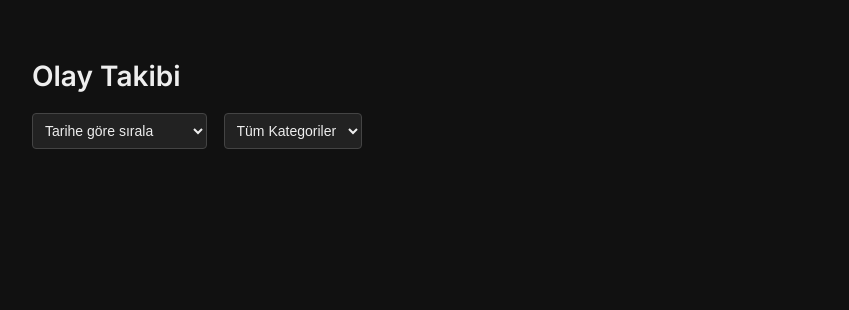
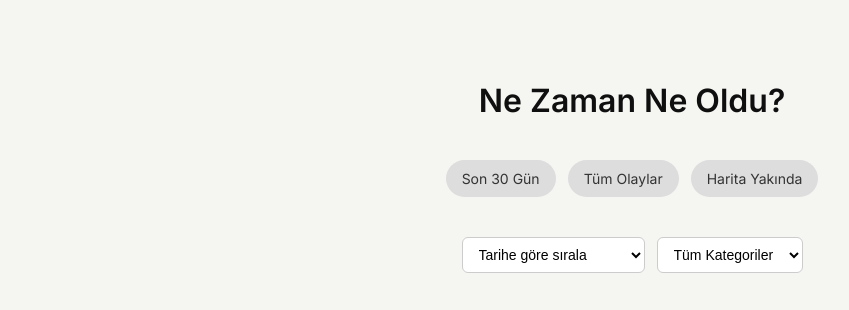
Before and after one commit to ekinyasa/bizeneleroldu, a plain HTML site: page index.html in a window 1280 px wide. Shown: the whole page, without its empty margins (8-857 px from the left). Drawn offline with Linux system fonts and the light colour scheme; no server answers.

Commit message:
Update index.html

```diff
--- a/index.html
+++ b/index.html
@@ -6,59 +6,112 @@
   <title>Bize neler oldu</title>
   <link href="https://fonts.googleapis.com/css2?family=Inter:wght@400;600&display=swap" rel="stylesheet">
   <style>
+    :root {
+      --bg: #f5f5f2;
+      --text: #0f0f0f;
+      --accent: #c5c5c5;
+    }
     body {
       margin: 0;
-      padding: 40px;
+      padding: 60px 24px;
       font-family: 'Inter', sans-serif;
-      background-color: #111;
-      color: #eee;
+      background-color: var(--bg);
+      color: var(--text);
+      display: flex;
+      flex-direction: column;
+      align-items: center;
     }
     h1 {
-      font-size: 28px;
+      font-size: 32px;
       font-weight: 600;
-      margin-bottom: 20px;
+      margin-bottom: 40px;
+      text-align: center;
+    }
+    .pill-row {
+      display: flex;
+      gap: 12px;
+      margin-bottom: 40px;
+      flex-wrap: wrap;
+      justify-content: center;
+    }
+    .pill {
+      background-color: #ddd;
+      padding: 10px 16px;
+      border-radius: 9999px;
+      font-size: 14px;
+      font-weight: 500;
+      color: #333;
+      cursor: pointer;
     }
     .controls {
-      margin-bottom: 30px;
+      display: flex;
+      gap: 12px;
+      margin-bottom: 40px;
+      flex-wrap: wrap;
+      justify-content: center;
     }
     select {
-      padding: 8px;
-      margin-right: 12px;
+      padding: 8px 12px;
       font-size: 14px;
-      background: #222;
-      color: #eee;
-      border: 1px solid #444;
-      border-radius: 4px;
+      background: #fff;
+      color: #000;
+      border: 1px solid #ccc;
+      border-radius: 6px;
     }
     .event {
+      width: 100%;
+      max-width: 720px;
+      background: white;
+      border-radius: 12px;
+      padding: 24px;
       margin-bottom: 24px;
-      border-left: 3px solid #eee;
-      padding-left: 16px;
+      box-shadow: 0 2px 10px rgba(0,0,0,0.05);
+    }
+    .event img {
+      width: 100%;
+      border-radius: 8px;
+      margin-bottom: 16px;
+      background: #eee;
+      height: 200px;
+      object-fit: cover;
     }
     .date {
       font-weight: 600;
-      color: #ccc;
+      color: #888;
       font-size: 14px;
+      margin-bottom: 4px;
     }
     .text-a {
-      font-size: 16px;
-      margin: 4px 0;
+      font-size: 18px;
+      font-weight: 500;
+      margin-bottom: 4px;
     }
     .text-b {
-      font-size: 14px;
-      color: #aaa;
+      font-size: 16px;
+      color: #555;
+      margin-bottom: 8px;
     }
     .category {
       font-size: 12px;
-      color: #999;
+      color: #aaa;
     }
     a {
-      color: #0af;
+      color: #0077cc;
+      text-decoration: none;
+    }
+    a:hover {
+      text-decoration: underline;
     }
   </style>
 </head>
 <body>
-  <h1>Olay Takibi</h1>
+  <h1>Ne Zaman Ne Oldu?</h1>
+
+  <div class="pill-row">
+    <div class="pill">Son 30 Gün</div>
+    <div class="pill">Tüm Olaylar</div>
+    <div class="pill">Harita Yakında</div>
+  </div>
 
   <div class="controls">
     <select id="sort-by">
@@ -127,6 +180,7 @@
         const div = document.createElement('div');
         div.className = 'event';
         div.innerHTML = `
+          <img src="https://placehold.co/720x200?text=G%C3%B6rsel" alt="Placeholder" />
           <div class="date">${event.date}</div>
           <div class="text-a">${event.textA}</div>
           ${event.textB ? `<div class="text-b">${event.textB}</div>` : ''}
```
